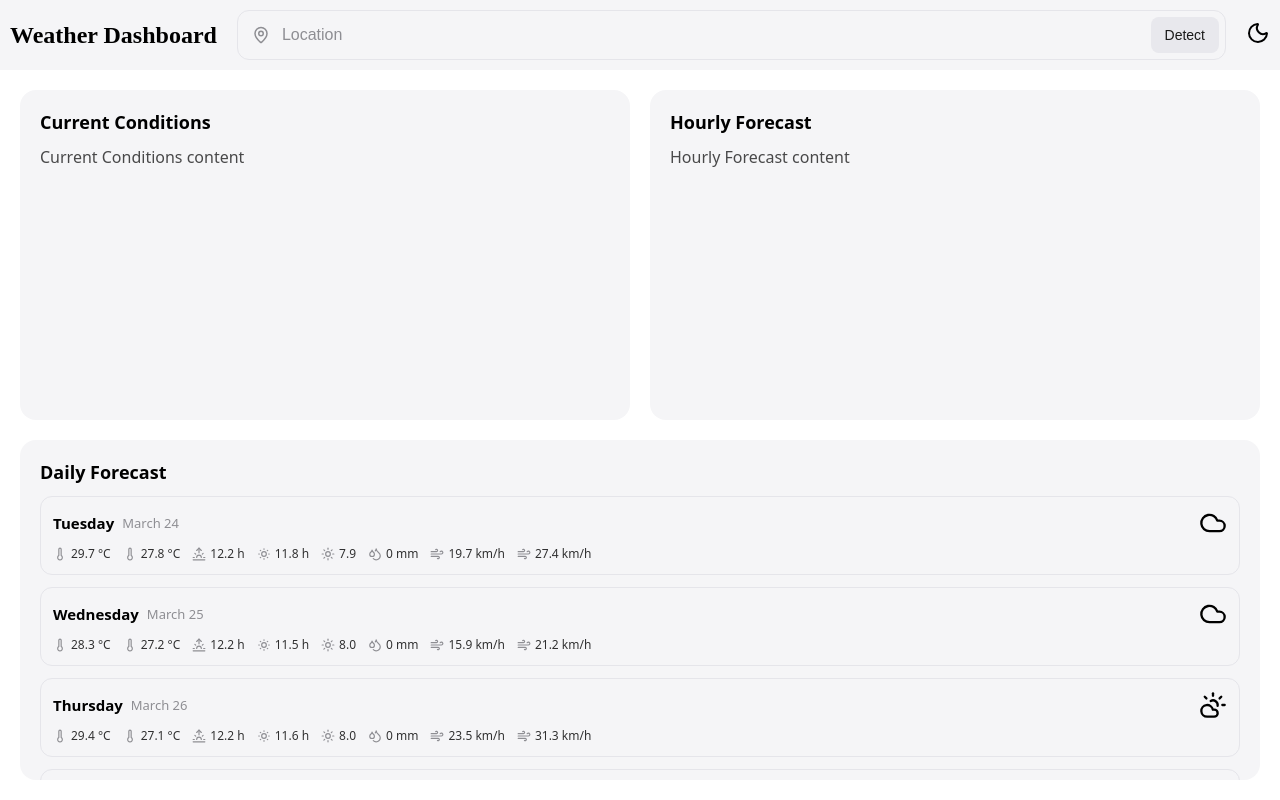
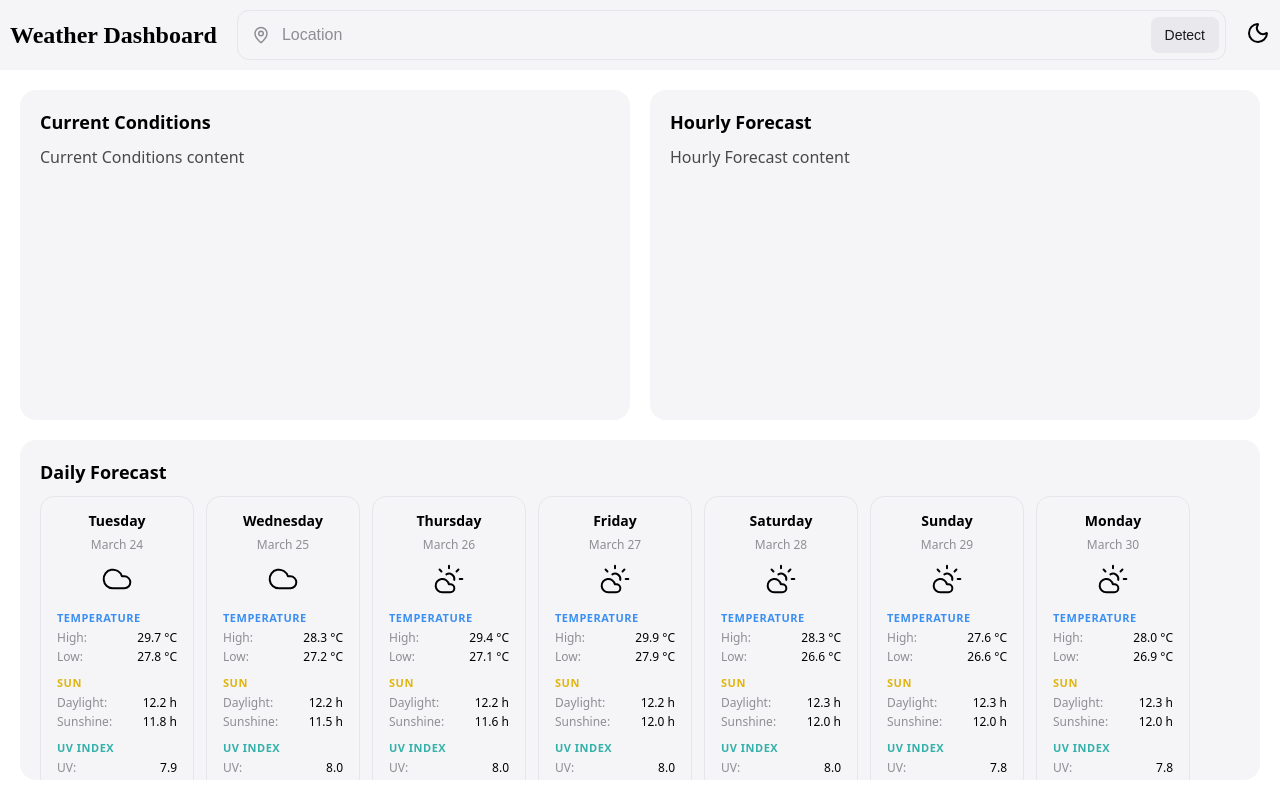
Before and after one commit to Amaan-Kazi/Weather, a React (Vite) app: page / in a window 1280 px wide. Built offline with nearby package versions, Linux system fonts and the light colour scheme; a web font is replaced by a local one.

Commit message:
feat: vertical daily forecast

```diff
--- a/src/components/DailyForecast.jsx
+++ b/src/components/DailyForecast.jsx
@@ -1,3 +1,4 @@
+import { useState } from "react";
 import {
   Sun,
   CloudSun,
@@ -7,13 +8,6 @@ import {
   CloudRain,
   Snowflake,
   CloudLightning,
-  Thermometer,
-  Sunrise,
-  Sunset,
-  SunMedium,
-  Droplets,
-  Wind,
-  Gauge,
 } from "lucide-react";
 
 const weatherCodeToIcon = (code) => {
@@ -75,15 +69,60 @@ const formatDay = (date) => {
   return date.toLocaleDateString("en-US", { weekday: "long" });
 };
 
-const dataFields = [
-  { key: "temperature_2m_max", label: "High", unit: "°C", icon: Thermometer, tooltip: "Maximum temperature" },
-  { key: "temperature_2m_min", label: "Low", unit: "°C", icon: Thermometer, tooltip: "Minimum temperature" },
-  { key: "daylight_duration", label: "Daylight", unit: "h", icon: Sunrise, tooltip: "Total daylight hours", convert: (v) => (v / 3600).toFixed(1) },
-  { key: "sunshine_duration", label: "Sunshine", unit: "h", icon: SunMedium, tooltip: "Total sunshine hours", convert: (v) => (v / 3600).toFixed(1) },
-  { key: "uv_index_max", label: "UV Index", unit: "", icon: Sun, tooltip: "Maximum UV index", convert: (v) => v.toFixed(1) },
-  { key: "precipitation_sum", label: "Precipitation", unit: "mm", icon: Droplets, tooltip: "Total precipitation" },
-  { key: "wind_speed_10m_max", label: "Wind", unit: "km/h", icon: Wind, tooltip: "Maximum wind speed" },
-  { key: "wind_gusts_10m_max", label: "Gusts", unit: "km/h", icon: Wind, tooltip: "Maximum wind gusts" },
+function Tooltip({ text, children }) {
+  const [show, setShow] = useState(false);
+
+  return (
+    <div
+      className="tooltip-wrapper"
+      onMouseEnter={() => setShow(true)}
+      onMouseLeave={() => setShow(false)}
+    >
+      {children}
+      {show && <div className="tooltip-content">{text}</div>}
+    </div>
+  );
+}
+
+const dataGroups = [
+  {
+    title: "Temperature",
+    color: "var(--extra1)",
+    items: [
+      { key: "temperature_2m_max", label: "High", unit: "°C", convert: (v) => v.toFixed(1), tooltip: "Maximum temperature for the day" },
+      { key: "temperature_2m_min", label: "Low", unit: "°C", convert: (v) => v.toFixed(1), tooltip: "Minimum temperature for the day" },
+    ],
+  },
+  {
+    title: "Sun",
+    color: "var(--extra3)",
+    items: [
+      { key: "daylight_duration", label: "Daylight", unit: "h", convert: (v) => (v / 3600).toFixed(1), tooltip: "Total hours of daylight" },
+      { key: "sunshine_duration", label: "Sunshine", unit: "h", convert: (v) => (v / 3600).toFixed(1), tooltip: "Total hours of sunshine" },
+    ],
+  },
+  {
+    title: "UV Index",
+    color: "var(--extra2)",
+    items: [
+      { key: "uv_index_max", label: "UV", unit: "", convert: (v) => v.toFixed(1), tooltip: "Maximum UV index for the day" },
+    ],
+  },
+  {
+    title: "Precipitation",
+    color: "var(--extra1)",
+    items: [
+      { key: "precipitation_sum", label: "Precip", unit: "mm", convert: (v) => v.toFixed(1), tooltip: "Total expected precipitation" },
+    ],
+  },
+  {
+    title: "Wind",
+    color: "var(--text)",
+    items: [
+      { key: "wind_speed_10m_max", label: "Speed", unit: "km/h", convert: (v) => v.toFixed(1), tooltip: "Maximum wind speed" },
+      { key: "wind_gusts_10m_max", label: "Gusts", unit: "km/h", convert: (v) => v.toFixed(1), tooltip: "Maximum wind gusts" },
+    ],
+  },
 ];
 
 export default function DailyForecastItem({ data }) {
@@ -93,20 +132,27 @@ export default function DailyForecastItem({ data }) {
 
   return (
     <div className="daily-forecast-item">
-      <div className="daily-forecast-header">
-        <div className="daily-forecast-day">{formatDay(dayDate)}</div>
-        <div className="daily-forecast-date">{formatDate(dayDate)}</div>
-        <div className="daily-forecast-icon" title={weatherIcon.label}>
-          <WeatherIconComponent size={28} />
-        </div>
+      <div className="daily-forecast-day">{formatDay(dayDate)}</div>
+      <div className="daily-forecast-date">{formatDate(dayDate)}</div>
+      <div className="daily-forecast-icon" title={weatherIcon.label}>
+        <WeatherIconComponent size={32} strokeWidth={1.5} />
       </div>
-      <div className="daily-forecast-data">
-        {dataFields.map((field) => (
-          <div key={field.key} className="daily-forecast-data-item" title={field.tooltip}>
-            <field.icon size={14} className="daily-forecast-data-icon" />
-            <span className="daily-forecast-data-value">
-              {field.convert ? field.convert(data[field.key]) : data[field.key]} {field.unit}
-            </span>
+      <div className="daily-forecast-groups">
+        {dataGroups.map((group) => (
+          <div key={group.title} className="daily-forecast-group">
+            <div className="daily-forecast-group-title" style={{ color: group.color }}>
+              {group.title}
+            </div>
+            {group.items.map((item) => (
+              <Tooltip key={item.key} text={item.tooltip}>
+                <div className="daily-forecast-group-item">
+                  <span className="daily-forecast-group-label">{item.label}:</span>
+                  <span className="daily-forecast-group-value">
+                    {item.convert(data[item.key])} {item.unit}
+                  </span>
+                </div>
+              </Tooltip>
+            ))}
           </div>
         ))}
       </div>
--- a/src/components/main.jsx
+++ b/src/components/main.jsx
@@ -60,7 +60,8 @@ export default function Main() {
           background: var(--background2);
           border-radius: 16px;
           padding: 20px;
-          overflow-y: auto;
+          overflow-x: auto;
+          overflow-y: hidden;
         }
 
         .main-section {
@@ -85,69 +86,105 @@ export default function Main() {
         /* Daily Forecast Styles */
         .daily-forecast-container {
           display: flex;
-          flex-direction: column;
           gap: 12px;
+          min-width: max-content;
         }
 
         .daily-forecast-item {
           display: flex;
           flex-direction: column;
-          gap: 8px;
-          padding: 12px;
+          align-items: center;
+          gap: 6px;
+          padding: 14px 16px;
           background: var(--search-bg);
-          border-radius: 12px;
+          border-radius: 14px;
           border: 1px solid var(--search-border);
-        }
-
-        .daily-forecast-header {
-          display: flex;
-          align-items: center;
-          gap: 8px;
+          min-width: 120px;
         }
 
         .daily-forecast-day {
-          font-size: 15px;
+          font-size: 14px;
           font-weight: 600;
           color: var(--text);
         }
 
         .daily-forecast-date {
-          font-size: 13px;
+          font-size: 12px;
           color: var(--search-placeholder);
         }
 
         .daily-forecast-icon {
-          margin-left: auto;
           color: var(--text);
-          display: flex;
-          align-items: center;
+          margin: 4px 0;
         }
 
-        .daily-forecast-data {
+        .daily-forecast-groups {
           display: flex;
-          flex-wrap: wrap;
-          gap: 12px;
+          flex-direction: column;
+          gap: 10px;
+          width: 100%;
         }
 
-        .daily-forecast-data-item {
+        .daily-forecast-group {
           display: flex;
-          align-items: center;
-          gap: 4px;
+          flex-direction: column;
+          gap: 2px;
+        }
+
+        .daily-forecast-group-title {
+          font-size: 11px;
+          font-weight: 600;
+          text-transform: uppercase;
+          letter-spacing: 0.5px;
+          margin-bottom: 2px;
+        }
+
+        .daily-forecast-group-item {
+          display: flex;
+          justify-content: space-between;
+          font-size: 12px;
           cursor: help;
         }
 
-        .daily-forecast-data-icon {
+        .daily-forecast-group-label {
           color: var(--search-placeholder);
         }
 
-        .daily-forecast-data-value {
-          font-size: 12px;
+        .daily-forecast-group-value {
           color: var(--text);
-          opacity: 0.8;
+          font-weight: 500;
         }
 
-        .daily-forecast-data-item[title] {
+        /* Tooltip Styles */
+        .tooltip-wrapper {
           position: relative;
+          display: inline-block;
+        }
+
+        .tooltip-content {
+          position: absolute;
+          bottom: 100%;
+          left: 50%;
+          transform: translateX(-50%);
+          background: var(--text);
+          color: var(--background);
+          padding: 6px 10px;
+          border-radius: 6px;
+          font-size: 11px;
+          white-space: nowrap;
+          z-index: 1000;
+          margin-bottom: 6px;
+          pointer-events: none;
+        }
+
+        .tooltip-content::after {
+          content: "";
+          position: absolute;
+          top: 100%;
+          left: 50%;
+          transform: translateX(-50%);
+          border: 5px solid transparent;
+          border-top-color: var(--text);
         }
       `}</style>
 
```
